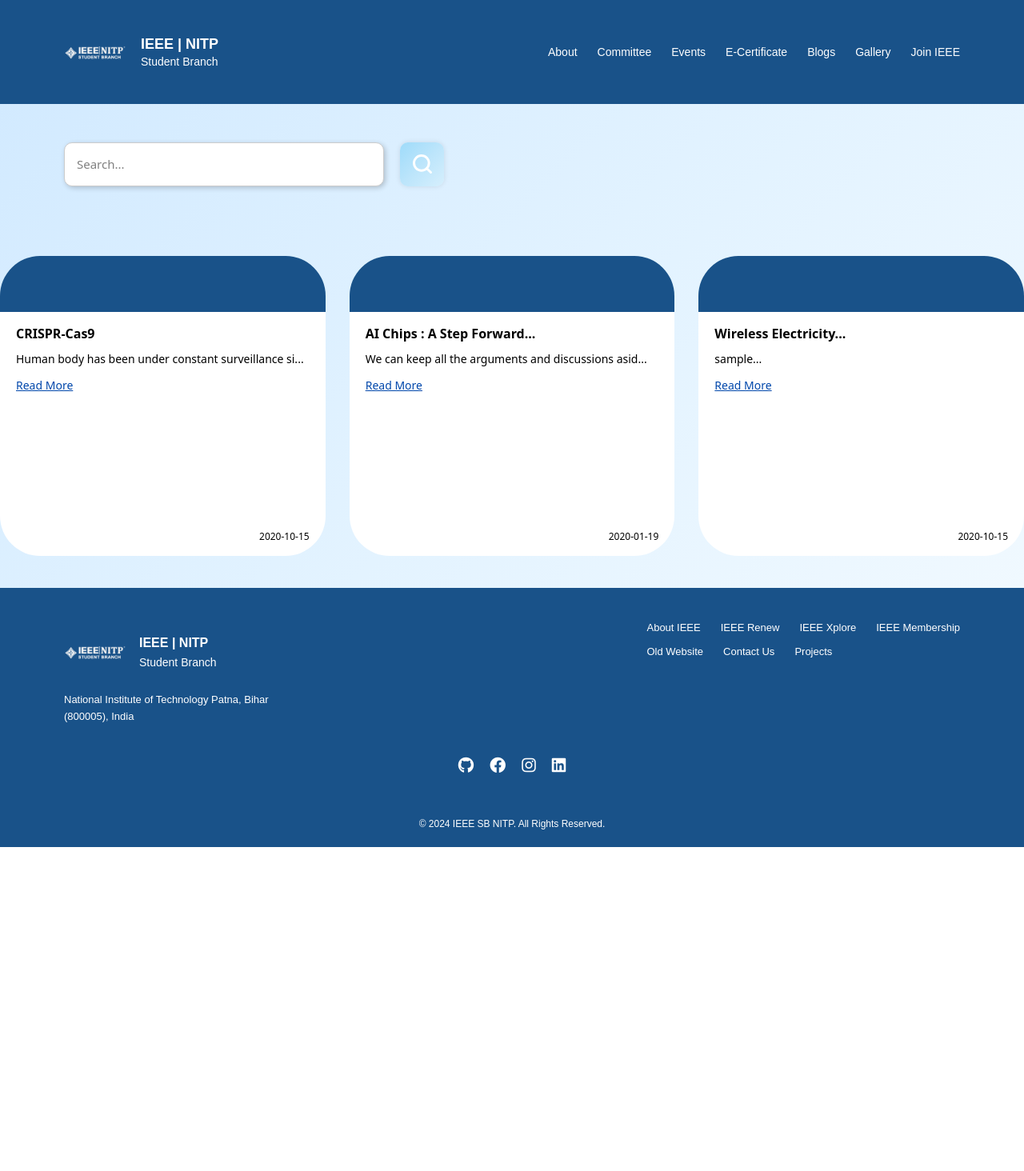
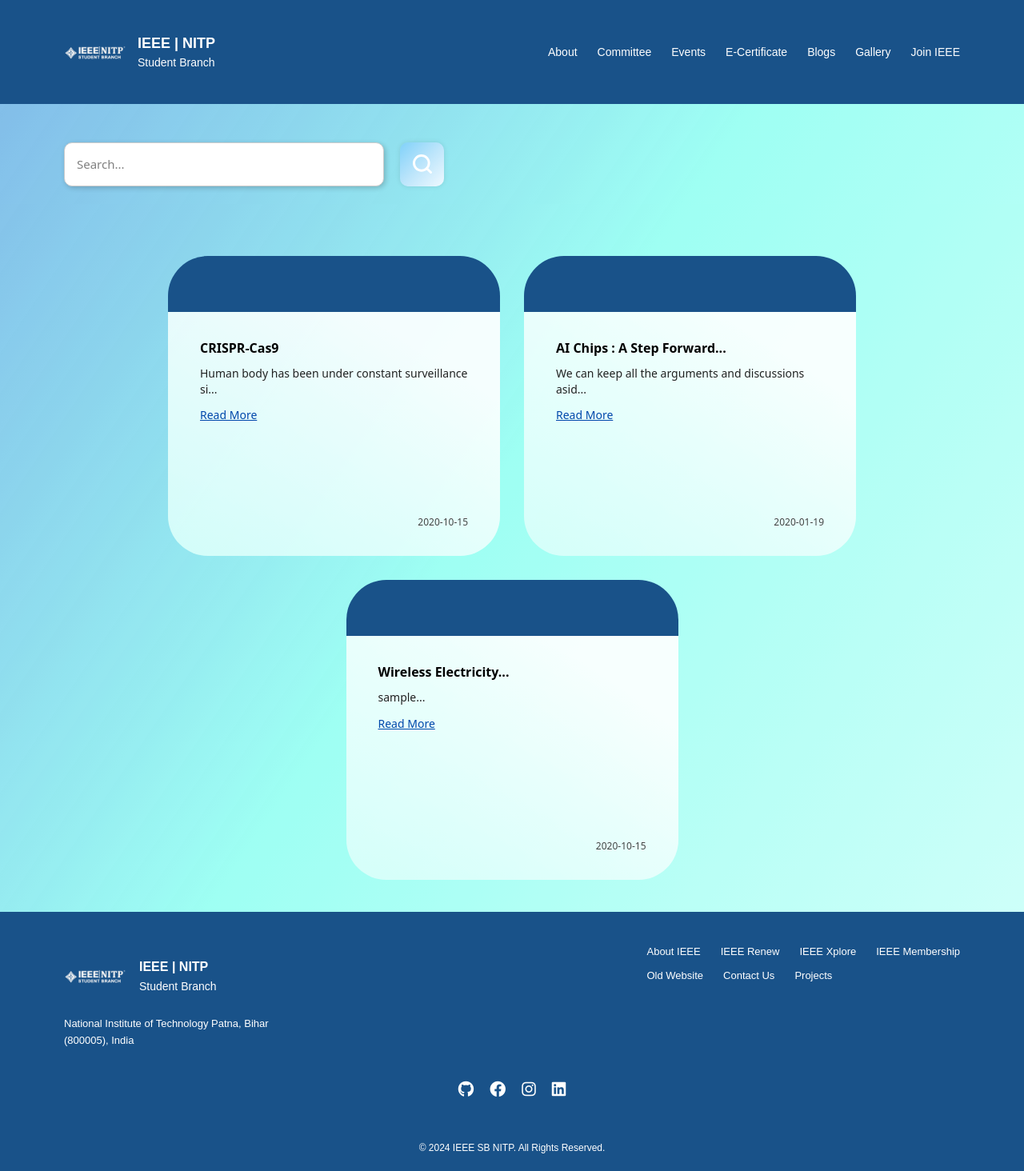
Before and after one commit to Sandeepkumargond/IEEE_SB_NITP-official-site, a Next.js app: page / in a window 1280 px wide. Shown: the whole page at 80% size. Before the commit the page ends 1059 px from the top, so only its background shows below. Built offline with nearby package versions, Linux system fonts and the light colour scheme.

Commit message:
Fix: update BlogCard, page layout and IEEE image

```diff
--- a/src/app/page.jsx
+++ b/src/app/page.jsx
@@ -26,47 +26,47 @@
   ];
 
   return (
-    <div
+    <div style={{ position: 'relative', minHeight: '100vh', overflow: 'hidden' }}>
+      {/* Rotated page background image */}
+      <img
+        src="/mobile-vector-1.svg"
+        alt="Background"
         style={{
-        minHeight: '100vh',
-        background: 'linear-gradient(135deg, #d0e9ff, #e3f3ff, #f5fbff)',
-        backgroundSize: '100% 100%',
-        backgroundRepeat: 'no-repeat',
-        display: 'flex',
-        flexDirection: 'column',
+          position: 'absolute',
+          top: '50%',
+          left: '50%',
+          width: 'auto',
+          height: '150%',
+          objectFit: 'cover',
+          transform: 'translate(-50%, -50%) rotate(90deg)',
+          transformOrigin: 'center',
+          zIndex: -1,
+          pointerEvents: 'none',
         }}
-    >
-      {/* Header */}
+      />
+
+      {/* Page content */}
+      <div style={{ display: 'flex', flexDirection: 'column' }}>
         <header
           style={{
             backgroundColor: '#195289',
             color: 'white',
             width: '100%',
             padding: '25px 80px',
-          fontFamily: 'Arial',
+            fontFamily: 'Arial, sans-serif',
             display: 'flex',
             justifyContent: 'space-between',
             alignItems: 'center',
           }}
         >
-       {/* Left: IEEE NITP + Student Branch */}
-<div style={{ display: 'flex', alignItems: 'center', lineHeight: '1.4', gap: '12px' }}>
-  <img
-    src="/logo.svg"
-    alt="IEEE Logo"
-    style={{
-      width: '80px',         // Increased from 32px or 48px
-      height: '80px',
-      objectFit: 'contain',
-      marginRight: '4px'
-    }}
-  />
+          <div style={{ display: 'flex', alignItems: 'center', gap: '12px' }}>
+            <img src="/logo.svg" alt="IEEE Logo" style={{ width: '80px', height: '80px', objectFit: 'contain' }} />
             <div>
               <div style={{ fontSize: 18, fontWeight: 'bold' }}>IEEE | NITP</div>
               <div style={{ fontSize: 14 }}>Student Branch</div>
             </div>
           </div>
-        {/* Right: Navigation Links */}
+
           <nav style={{ display: 'flex', gap: '25px', fontSize: 14 }}>
             <a href="#" style={{ color: 'white', textDecoration: 'none' }}>About</a>
             <a href="#" style={{ color: 'white', textDecoration: 'none' }}>Committee</a>
@@ -78,7 +78,6 @@
           </nav>
         </header>
 
-      {/* Search Bar Section */}
         <div
           style={{
             height: '150px',
@@ -102,6 +101,7 @@
                 fontSize: '15px',
                 backgroundColor: 'white',
                 color: '#000',
+                boxSizing: 'border-box',
                 boxShadow: '2px 2px 6px rgba(0,0,0,0.2)',
               }}
             />
@@ -111,26 +111,13 @@
                 width: '55px',
                 borderRadius: '10px',
                 background: 'linear-gradient(135deg, #80D1F9, #BCE5FB, #F0F9FF)',
-              backgroundSize: '200% 200%',
-              backgroundPosition: 'center',
                 display: 'flex',
                 alignItems: 'center',
                 justifyContent: 'center',
                 boxShadow: '0 0 6px rgba(0,0,0,0.1)',
-              border: 'none',
               }}
             >
-            <svg
-              xmlns="http://www.w3.org/2000/svg"
-              width="28"
-              height="28"
-              viewBox="0 0 24 24"
-              stroke="white"
-              strokeWidth="2.5"
-              fill="none"
-              strokeLinecap="round"
-              strokeLinejoin="round"
-            >
+              <svg xmlns="http://www.w3.org/2000/svg" width="28" height="28" viewBox="0 0 24 24" stroke="white" strokeWidth="2.5" fill="none" strokeLinecap="round" strokeLinejoin="round">
                 <circle cx="11" cy="11" r="8" />
                 <line x1="21" y1="21" x2="16.65" y2="16.65" />
               </svg>
@@ -138,13 +125,14 @@
           </div>
         </div>
 
-      {/* Card Section */}
+        {/* Cards grid */}
         <div
           style={{
             display: 'flex',
             justifyContent: 'center',
             gap: '30px',
             padding: '40px 0',
+            flexWrap: 'wrap',
           }}
         >
           {cards.map(({ title, description, details, date }, idx) => (
@@ -158,7 +146,7 @@
                 overflow: 'hidden',
               }}
             >
-            {/* Blue Top Strip */}
+              {/* Top blue strip */}
               <div
                 style={{
                   height: '70px',
@@ -168,23 +156,49 @@
                   borderTopRightRadius: '50px',
                 }}
               />
-            {/* White Card Section */}
+{/* Card body (absolute background layer + overlay + content) */}
 <div
   style={{
     height: '305px',
     width: '100%',
-                backgroundColor: '#ffffff',
+    position: 'relative',
     borderBottomLeftRadius: '50px',
     borderBottomRightRadius: '50px',
     overflow: 'hidden',
+    display: 'flex',
+    alignItems: 'stretch',
   }}
 >
-              <Card
-                title={title}
-                description={description}
-                details={details}
-                date={date}
+  {/* 1) Absolute background layer (fills card) */}
+  <div
+    style={{
+      position: 'absolute',
+      inset: 0,
+      zIndex: 0,
+      backgroundImage: 'url("/mobile-vector-2.svg")',
+      backgroundRepeat: 'no-repeat',
+      backgroundSize: 'cover',
+      backgroundPosition: 'center center',
+      pointerEvents: 'none',
+      transform: 'translateZ(0)',
+    }}
   />
+
+  {/* 2) Optional overlay for readability (lower opacity if it hides SVG) */}
+  <div
+    style={{
+      position: 'absolute',
+      inset: 0,
+      zIndex: 1,
+      backgroundColor: 'rgba(255,255,255,0.45)',
+      pointerEvents: 'none',
+    }}
+  />
+
+  {/* 3) Content wrapper above background and overlay */}
+  <div style={{ position: 'relative', zIndex: 2, width: '100%', padding: '18px 20px', boxSizing: 'border-box' }}>
+    <Card title={title} description={description} details={details} date={date} background="transparent" />
+  </div>
 </div>
             </div>
           ))}
@@ -197,56 +211,33 @@
             color: 'white',
             width: '100%',
             padding: '40px 80px 20px',
-    fontFamily: 'Arial',
+            fontFamily: 'Arial, sans-serif',
             display: 'flex',
             flexDirection: 'column',
             gap: '30px',
           }}
         >
-  {/* Top Row: Left Info + Right Links */}
-  <div
-    style={{
-      display: 'flex',
-      justifyContent: 'space-between',
-      flexWrap: 'wrap',
-    }}
-  >
-    {/* Left Column */}
-   {/* Logo aligned only with IEEE | NITP and Student Branch */}
+          <div style={{ display: 'flex', justifyContent: 'space-between', flexWrap: 'wrap' }}>
             <div style={{ lineHeight: '1.6' }}>
               <div style={{ display: 'flex', alignItems: 'center', gap: '14px' }}>
-    <img
-      src="/logo.svg"
-      alt="IEEE Logo"
-      style={{
-        width: '80px',
-        height: '80px',
-        objectFit: 'contain',
-        flexShrink: 0
-      }}
-    />
+                <img src="/logo.svg" alt="IEEE Logo" style={{ width: '80px', height: '80px', objectFit: 'contain' }} />
                 <div>
                   <div style={{ fontSize: 16, fontWeight: 'bold' }}>IEEE | NITP</div>
                   <div style={{ fontSize: 14 }}>Student Branch</div>
                 </div>
               </div>
-
-  {/* Address stays below, not part of flex */}
               <div style={{ fontSize: 13, marginTop: 10, maxWidth: '300px' }}>
                 National Institute of Technology Patna, Bihar (800005), India
               </div>
             </div>
-    {/* Right Column: Two Horizontal Rows */}
+
             <div style={{ display: 'flex', flexDirection: 'column', alignItems: 'flex-start', gap: '10px' }}>
-      {/* First Row */}
               <div style={{ display: 'flex', gap: '25px', fontSize: 13 }}>
                 <a href="#" style={{ color: 'white', textDecoration: 'none' }}>About IEEE</a>
                 <a href="#" style={{ color: 'white', textDecoration: 'none' }}>IEEE Renew</a>
                 <a href="#" style={{ color: 'white', textDecoration: 'none' }}>IEEE Xplore</a>
                 <a href="#" style={{ color: 'white', textDecoration: 'none' }}>IEEE Membership</a>
               </div>
-
-      {/* Second Row */}
               <div style={{ display: 'flex', gap: '25px', fontSize: 13 }}>
                 <a href="#" style={{ color: 'white', textDecoration: 'none' }}>Old Website</a>
                 <a href="#" style={{ color: 'white', textDecoration: 'none' }}>Contact Us</a>
@@ -255,40 +246,21 @@
             </div>
           </div>
 
-  {/* Social Icons Row */}
-  <div
-    style={{
-      display: 'flex',
-      justifyContent: 'center',
-      gap: '20px',
-      marginTop: '10px',
-    }}
-  >
-    <a href="#" style={{ color: 'white' }}>
-      <i className="fab fa-github" style={{ fontSize: 20 }}></i>
-    </a>
-    <a href="#" style={{ color: 'white' }}>
-      <i className="fab fa-facebook" style={{ fontSize: 20 }}></i>
-    </a>
-    <a href="#" style={{ color: 'white' }}>
-      <i className="fab fa-instagram" style={{ fontSize: 20 }}></i>
-    </a>
-    <a href="#" style={{ color: 'white' }}>
-      <i className="fab fa-linkedin" style={{ fontSize: 20 }}></i>
-    </a>
+          <div style={{ display: 'flex', justifyContent: 'center', gap: '20px', marginTop: '10px' }}>
+            <a href="#" style={{ color: 'white' }} aria-label="GitHub"><i className="fab fa-github" style={{ fontSize: 20 }} /></a>
+            <a href="#" style={{ color: 'white' }} aria-label="Facebook"><i className="fab fa-facebook" style={{ fontSize: 20 }} /></a>
+            <a href="#" style={{ color: 'white' }} aria-label="Instagram"><i className="fab fa-instagram" style={{ fontSize: 20 }} /></a>
+            <a href="#" style={{ color: 'white' }} aria-label="LinkedIn"><i className="fab fa-linkedin" style={{ fontSize: 20 }} /></a>
           </div>
 
-  {/* Bottom Line */}
-  <div
-    style={{
-      textAlign: 'center',
-      fontSize: 12,
-      marginTop: '20px',
-    }}
-  >
+          <div style={{ textAlign: 'center', fontSize: 12, marginTop: '20px' }}>
             © 2024 IEEE SB NITP. All Rights Reserved.
           </div>
         </footer>
       </div>
+    </div>
+
+
+
   );
 }
--- a/src/components/BlogCard.js
+++ b/src/components/BlogCard.js
@@ -1,7 +1,7 @@
 "use client";
 import { useState } from 'react';
 
-export default function Card({ title, description, date, details }) {
+export default function Card({ title, description, date, details, background = 'transparent' }) {
   const [expanded, setExpanded] = useState(false);
 
   return (
@@ -9,7 +9,7 @@
       style={{
         width: '100%',
         height: '100%',
-        backgroundColor: '#ffffff',
+        backgroundColor: background === 'white' ? '#ffffff' : 'transparent',
         padding: '15px 20px',
         boxSizing: 'border-box',
         display: 'flex',
@@ -19,7 +19,7 @@
     >
       <div>
         <h3 style={{ fontWeight: 'bold', margin: 0 }}>{title}</h3>
-        <p style={{ fontSize: 14, lineHeight: 1.4, margin: '10px 0' }}>
+        <p style={{ fontSize: 14, lineHeight: 1.4, margin: '10px 0', color: '#222' }}>
           {expanded ? details : description + '...'}
         </p>
         <button
@@ -38,7 +38,7 @@
           {expanded ? 'Close' : 'Read More'}
         </button>
       </div>
-      <div style={{ fontSize: 12, textAlign: 'right' }}>{date}</div>
+      <div style={{ fontSize: 12, textAlign: 'right', color: '#444' }}>{date}</div>
     </div>
   );
 }
```
Lines whose indentation alone changed are shown as unchanged.
